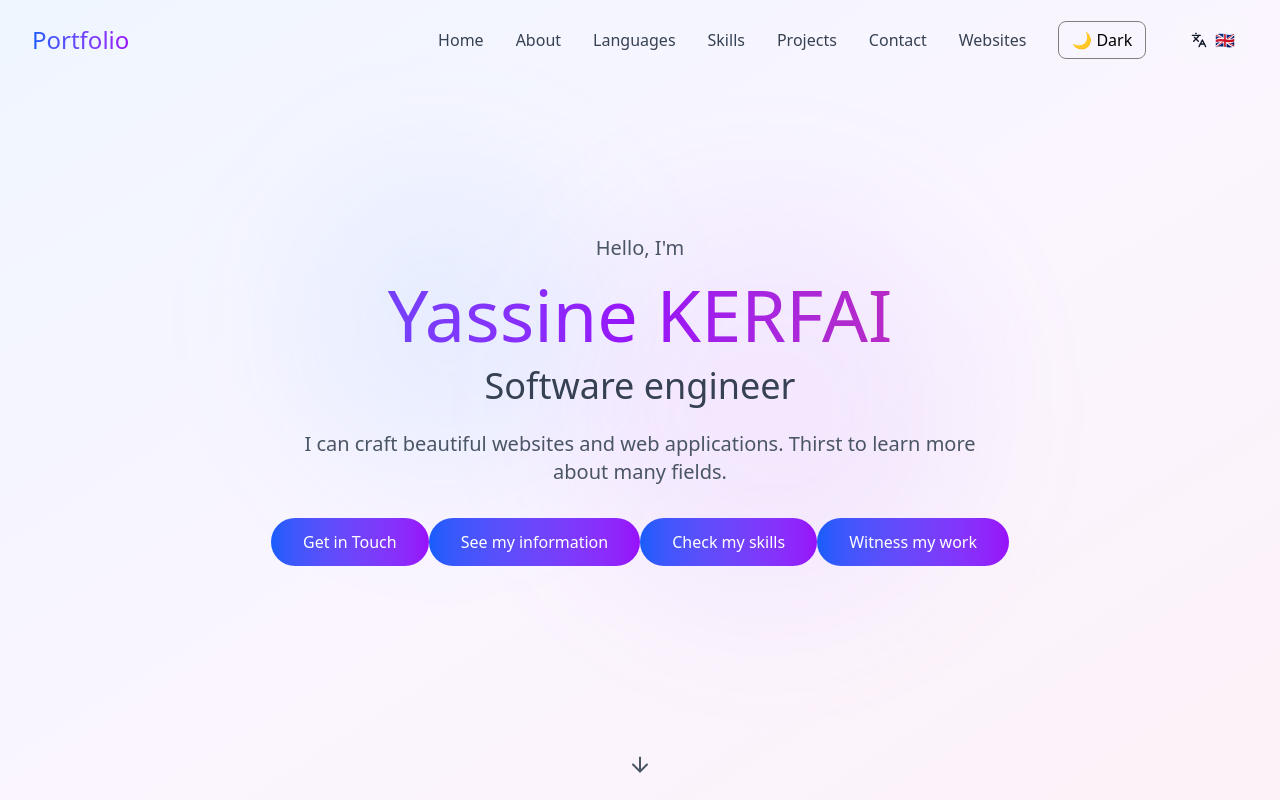
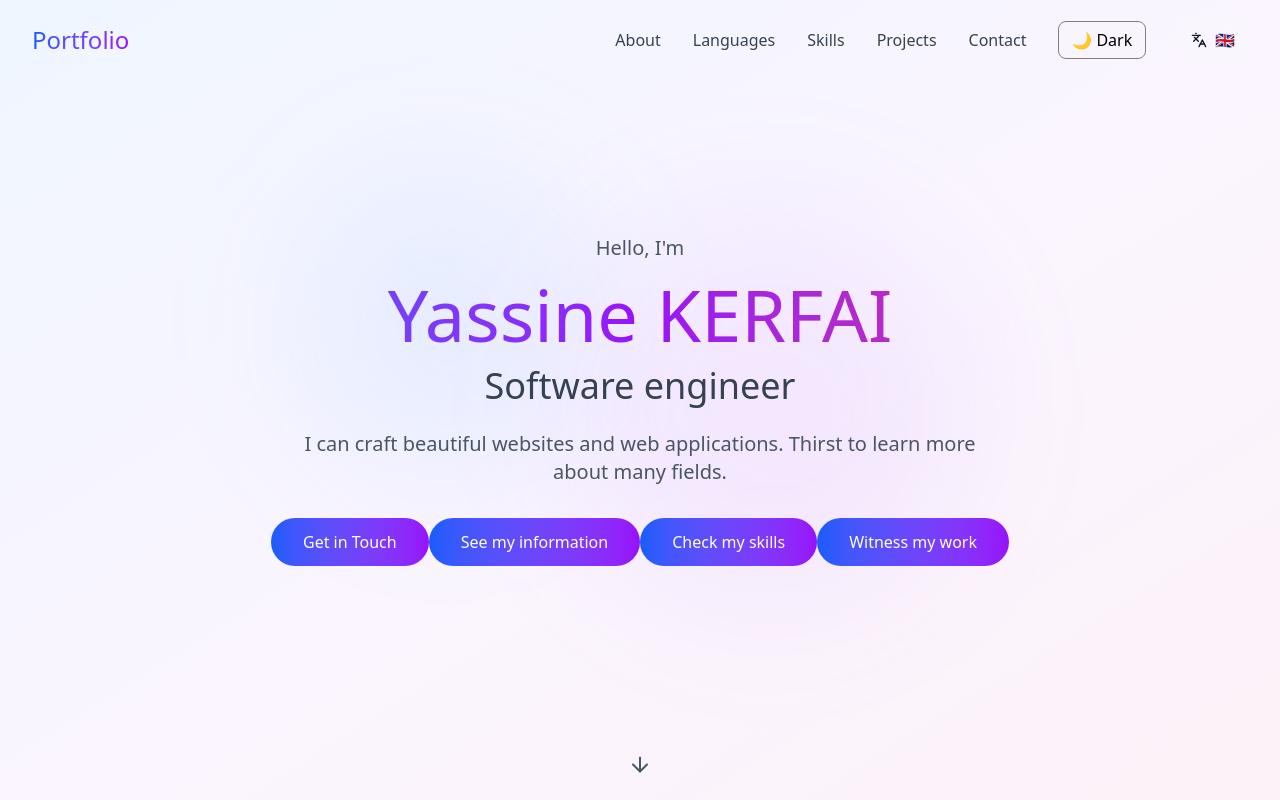
Before and after one commit to kerfaiyass54/portfolio-react-kerfaiyassine-26, a React (Vite) app: page / in a window 1280 px wide. Shown: the top 800 px of the page. Built offline with nearby package versions, Linux system fonts and the light colour scheme.

Commit message:
Updated navigation by removing extra links

```diff
--- a/src/components/Navigation.tsx
+++ b/src/components/Navigation.tsx
@@ -34,13 +34,11 @@ export const Navigation: React.FC = () => {
   };
 
   const navItems = [
-      { label: t.nav.home, id: 'home' },
     { label: t.nav.about, id: 'about' },
       {label: t.nav.languages, id: 'languages'}  ,
     { label: t.nav.skills, id: 'skills' },
     { label: t.nav.projects, id: 'projects' },
     { label: t.nav.contact, id: 'contact' },
-      { label: t.nav.websites, id: 'websites' },
   ];
 
   return (
@@ -54,13 +52,13 @@ export const Navigation: React.FC = () => {
       <div className="container mx-auto px-4 sm:px-6 lg:px-8">
 
         <div className="flex items-center justify-between h-16 sm:h-20">
-          <motion.div
+          <motion.button
             initial={{ opacity: 0, x: -20 }}
             animate={{ opacity: 1, x: 0 }}
             className="text-xl sm:text-2xl bg-gradient-to-r from-blue-600 to-purple-600 bg-clip-text text-transparent"
           >
             Portfolio
-          </motion.div>
+          </motion.button>
 
           {/* Desktop Navigation */}
           <div className="hidden md:flex items-center gap-8">
```
